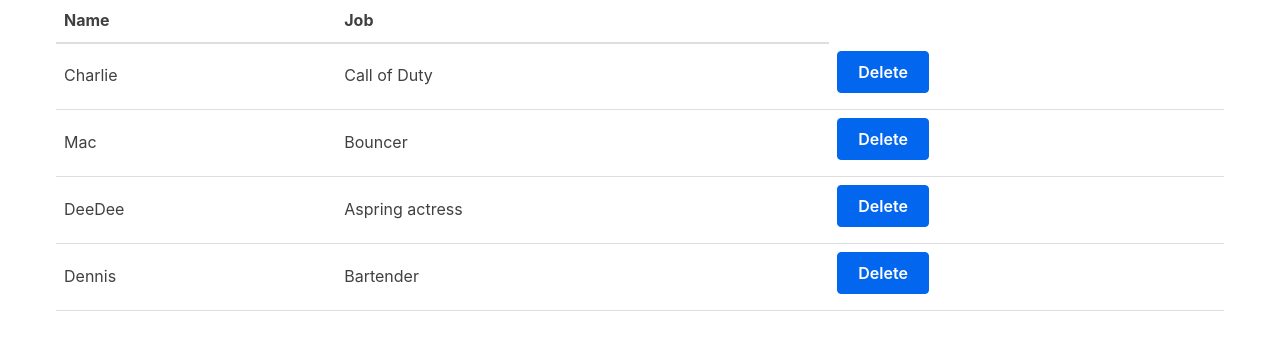
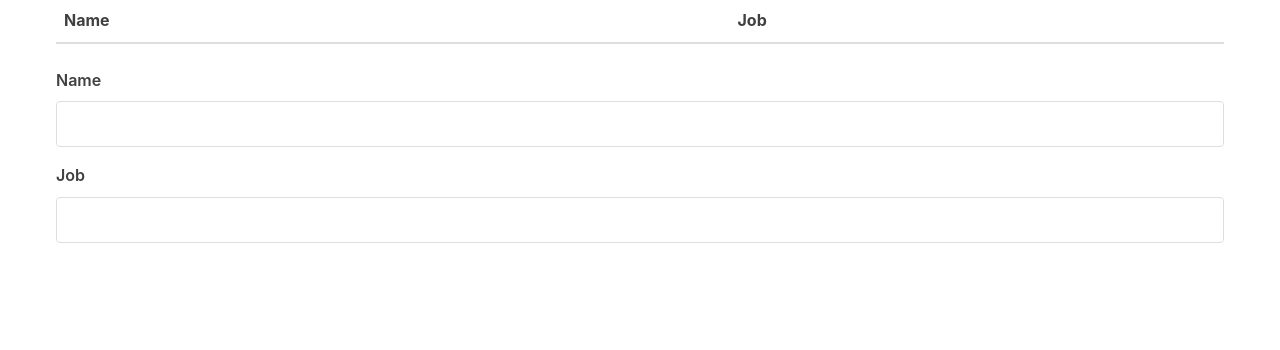
Before and after one commit to AnthonyTennis/CSC307-React-App-1, a React (Create React App) app in the folder react-frontend/: page / in a window 1280 px wide. Shown: the top 350 px of the page. Built offline with nearby package versions, Linux system fonts and the light colour scheme.

Commit message:
Feature: Form

```diff
--- /dev/null
+++ b/react-frontend/src/Form.js
@@ -0,0 +1,43 @@
+import React, {useState} from 'react';
+
+function Form() {
+  const [person, setPerson] = useState(
+     {
+        name: "",
+        job: "",
+     }
+  );
+
+  function handleChange(event) {
+    const { name, value } = event.target;
+    if (name === "job")
+      setPerson(
+         {name: person['name'], job: value}
+      );
+    else
+       setPerson(
+         {name: value, job: person['job']}
+       );
+  }
+
+  return (
+    <form>
+      <label htmlFor="name">Name</label>
+      <input
+        type="text"
+        name="name"
+        id="name"
+        value={person.name}
+        onChange={handleChange} />
+      <label htmlFor="job">Job</label>
+      <input
+        type="text"
+        name="job"
+        id="job"
+        value={person.job}
+        onChange={handleChange} />
+    </form>
+);
+
+}
+export default Form;
--- a/react-frontend/src/MyApp.js
+++ b/react-frontend/src/MyApp.js
@@ -1,25 +1,10 @@
 import React, {useState} from 'react';
 import Table from './Table';
+import Form from './Form';
+
 
 function MyApp() {
-    const [characters, setCharacters] = useState([
-        {
-            name: 'Charlie',
-            job: 'Call of Duty',
-          },
-          {
-            name: 'Mac',
-            job: 'Bouncer',
-          },
-          {
-            name: 'DeeDee',
-            job: 'Aspring actress',
-          },
-          {
-            name: 'Dennis',
-            job: 'Bartender',
-          },
-      ]);
+    const [characters, setCharacters] = useState([]);
 
     function removeOneCharacter (index) {
         const updated = characters.filter((character, i) => {
@@ -31,6 +16,7 @@
     return (
         <div className="container">
           <Table characterData={characters} removeCharacter={removeOneCharacter} />
+          <Form />
         </div>
       )
 }
```
